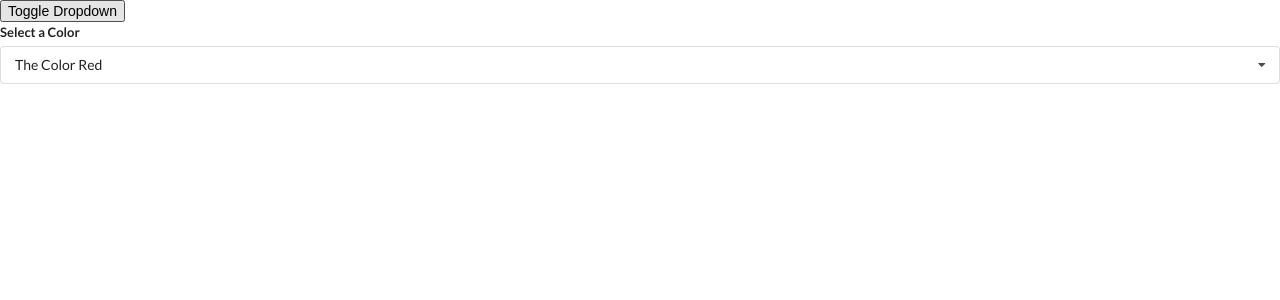
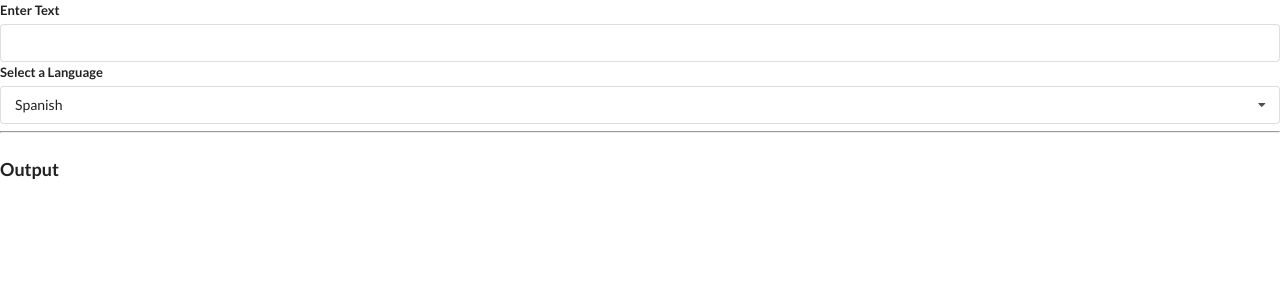
Before and after one commit to ethantatum/react-widgets, a React (Create React App) app: page / in a window 1280 px wide. Shown: the top 300 px of the page. Built offline with nearby package versions, Linux system fonts and the light colour scheme.

Commit message:
working on Translate and Convert components

```diff
--- a/src/App.js
+++ b/src/App.js
@@ -2,6 +2,7 @@ import React, { useState } from "react";
 import Accordion from "./components/Accordion";
 import Search from "./components/Search";
 import Dropdown from "./components/Dropdown";
+import Translate from "./components/Translate";
 
 const items = [
   {
@@ -37,13 +38,13 @@ const options = [
 ];
 
 export default () => {
-  const [selected, setSelected] = useState(options[0]);
-  const [showDropdown, setShowDropdown] = useState(true);
+  // const [selected, setSelected] = useState(options[0]);
+  // const [showDropdown, setShowDropdown] = useState(true);
   return (
     <div>
       {/* <Accordion items={items}/> */}
       {/* <Search /> */}
-      <button onClick={() => setShowDropdown(!showDropdown)}>
+      {/* <button onClick={() => setShowDropdown(!showDropdown)}>
         Toggle Dropdown
       </button>
       {showDropdown ? (
@@ -52,7 +53,8 @@ export default () => {
           onSelectedChange={setSelected}
           options={options}
         />
-      ) : null}
+      ) : null} */}
+      <Translate />
     </div>
   );
 };
--- /dev/null
+++ b/src/components/Convert.js
@@ -0,0 +1,10 @@
+import React, { useState, useEffect } from "react";
+
+const Convert = ({ language, text }) => {
+  useEffect(() => {
+      console.log("New language/text");
+  }, [language, text]);
+  return <div />;
+};
+
+export default Convert;
--- a/src/components/Dropdown.js
+++ b/src/components/Dropdown.js
@@ -1,6 +1,6 @@
 import React, { useState, useEffect, useRef } from "react";
 
-const Dropdown = ({ options, selected, onSelectedChange }) => {
+const Dropdown = ({ label, options, selected, onSelectedChange }) => {
   const [open, setOpen] = useState(false);
   const ref = useRef();
 
@@ -40,7 +40,7 @@ const Dropdown = ({ options, selected, onSelectedChange }) => {
   return (
     <div ref={ref} className="ui form">
       <div className="field">
-        <label className="label">Select a Color</label>
+        <label className="label">{label}</label>
         <div
           onClick={() => setOpen(!open)}
           className={`ui selection dropdown ${open ? "visible active" : ""}`}
--- /dev/null
+++ b/src/components/Translate.js
@@ -0,0 +1,46 @@
+import React, { useState } from "react";
+import Dropdown from "./Dropdown";
+import Convert from "./Convert";
+
+const key = "AIzaSyCHUCmpR7cT_yDFHC98CZJy2LTms-IwDlM";
+
+const options = [
+  {
+    label: "Spanish",
+    value: "es",
+  },
+  {
+    label: "Arabic",
+    value: "ar",
+  },
+  {
+    label: "Hindi",
+    value: "hi",
+  },
+];
+
+const Translate = () => {
+  const [language, setLanguage] = useState(options[0]);
+  const [text, setText] = useState("");
+  return (
+    <div>
+      <div className="ui form">
+        <div className="field">
+          <label>Enter Text</label>
+          <input value={text} onChange={(e) => setText(e.target.value)} />
+        </div>
+      </div>
+      <Dropdown
+        label="Select a Language"
+        selected={language}
+        onSelectedChange={setLanguage}
+        options={options}
+      />
+      <hr />
+      <h3 className="ui header">Output</h3>
+      <Convert language={language} text={text} />
+    </div>
+  );
+};
+
+export default Translate;
```
